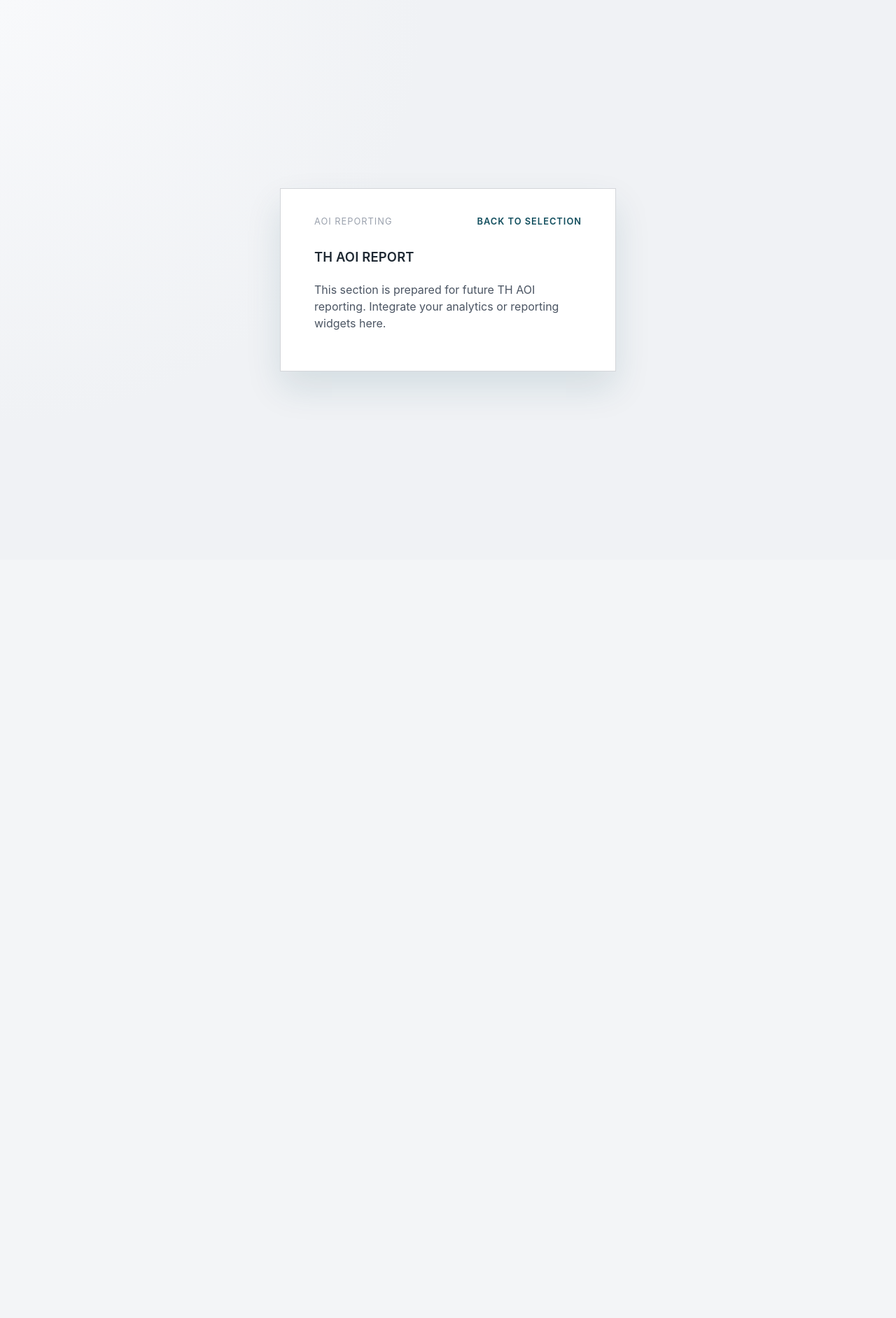
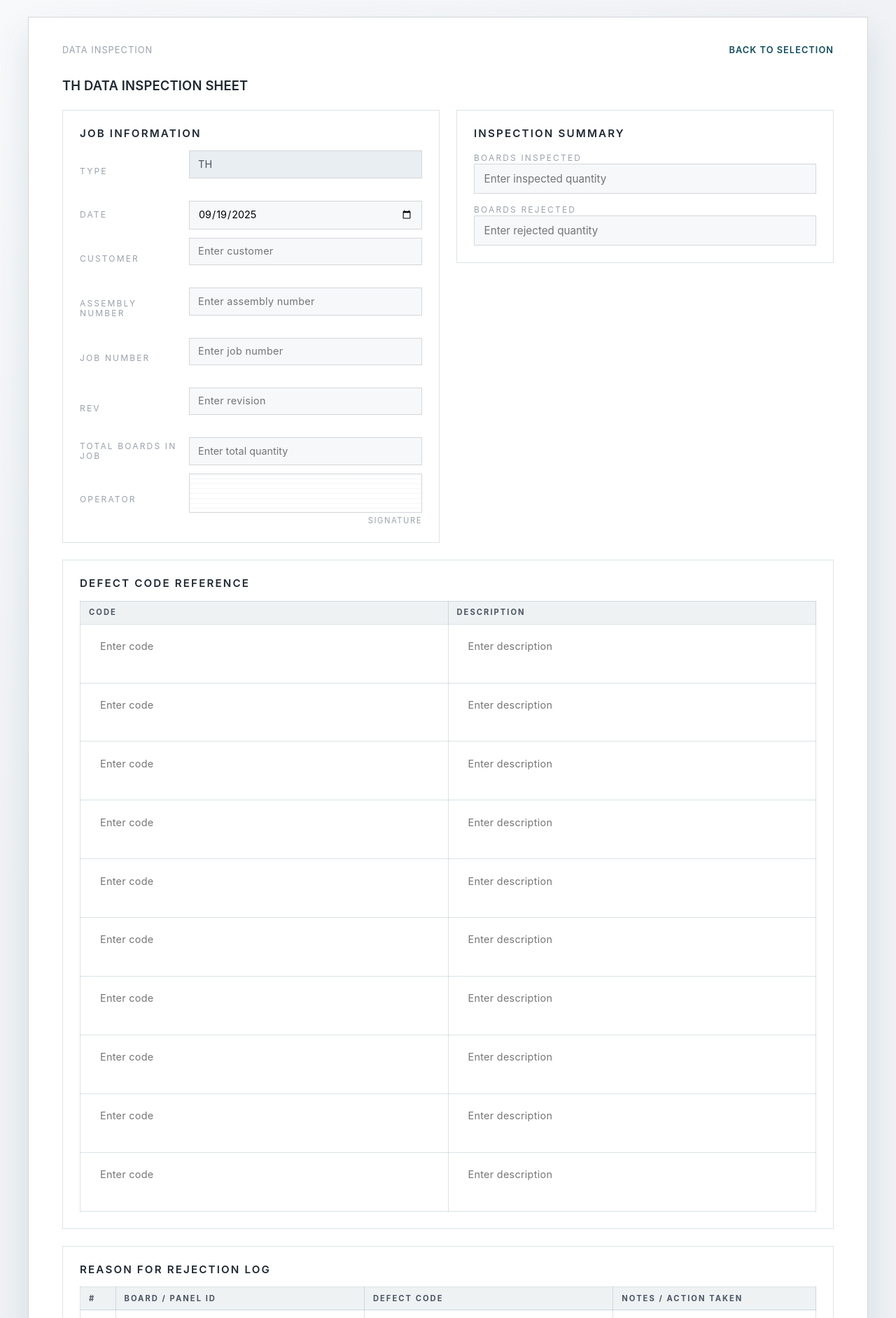
Before and after one commit to ThomasSchwartz18/reporting_software, a Flask app: page /reports/aoi/th in a window 1280 px wide. Shown: the top 1884 px of the page at 70% size. Before the commit the page ends 567 px from the top, so only its background shows below. Run offline with Flask 3, Linux system fonts and the light colour scheme; the visitor is signed in with stand-in values (Sample User, id 1).

Commit message:
Create unified data inspection sheet layout

```diff
--- a/app/routes/auth.py
+++ b/app/routes/auth.py
@@ -2,6 +2,7 @@
 from __future__ import annotations
 
 from collections.abc import Iterable
+from datetime import date
 from typing import Any
 
 from flask import (
@@ -101,7 +102,15 @@ def report_aoi_smt() -> Any:
     if user is None:
         return redirect(url_for("auth.login"))
 
-    return render_template("auth/report_aoi_smt.html", user=user)
+    return render_template(
+        "auth/report_inspection_sheet.html",
+        user=user,
+        page_title="SMT Data Inspection Sheet",
+        report_type="SMT",
+        report_date=date.today(),
+        defect_rows=range(1, 11),
+        rejection_rows=range(1, 11),
+    )
 
 
 @auth_bp.route("/reports/aoi/th")
@@ -112,7 +121,15 @@ def report_aoi_th() -> Any:
     if user is None:
         return redirect(url_for("auth.login"))
 
-    return render_template("auth/report_aoi_th.html", user=user)
+    return render_template(
+        "auth/report_inspection_sheet.html",
+        user=user,
+        page_title="TH Data Inspection Sheet",
+        report_type="TH",
+        report_date=date.today(),
+        defect_rows=range(1, 11),
+        rejection_rows=range(1, 11),
+    )
 
 
 @auth_bp.route("/logout")
--- a/app/templates/auth/dashboard.html
+++ b/app/templates/auth/dashboard.html
@@ -173,8 +173,8 @@
     const backButton = document.getElementById('back-button');
 
     const reportRoutes = {
-      'SMT AOI': '{{ url_for('auth.report_aoi_smt') }}',
-      'TH AOI': '{{ url_for('auth.report_aoi_th') }}'
+      'SMT Data Inspection Sheet': '{{ url_for('auth.report_aoi_smt') }}',
+      'TH Data Inspection Sheet': '{{ url_for('auth.report_aoi_th') }}'
     };
 
     function showReportQuestion(area) {
--- a/app/templates/auth/report_aoi_th.html
+++ /dev/null
@@ -1,14 +0,0 @@
-{% extends "base.html" %}
-
-{% block title %}TH AOI Report - Reporting Software{% endblock %}
-
-{% block content %}
-  <div class="toolbar">
-    <span>AOI Reporting</span>
-    <a href="{{ url_for('auth.dashboard') }}">Back to selection</a>
-  </div>
-  <h1>TH AOI Report</h1>
-  <p>
-    This section is prepared for future TH AOI reporting. Integrate your analytics or reporting widgets here.
-  </p>
-{% endblock %}
--- /dev/null
+++ b/app/templates/auth/report_inspection_sheet.html
@@ -0,0 +1,397 @@
+{% extends "base.html" %}
+
+{% block title %}{{ page_title }} - Reporting Software{% endblock %}
+{% block body_class %}layout-flow{% endblock %}
+{% block container_class %}container--fluid{% endblock %}
+
+{% block styles %}
+  {{ super() }}
+  .inspection-sheet {
+    display: grid;
+    grid-template-columns: repeat(auto-fit, minmax(320px, 1fr));
+    gap: 1.5rem;
+  }
+
+  .sheet-card {
+    background: #ffffff;
+    border: 1px solid rgba(15, 76, 92, 0.15);
+    padding: 1.5rem;
+    display: flex;
+    flex-direction: column;
+    gap: 1rem;
+  }
+
+  .sheet-card h2 {
+    margin: 0;
+    font-size: 0.95rem;
+    letter-spacing: 0.14em;
+    text-transform: uppercase;
+  }
+
+  .info-card {
+    grid-column: span 1;
+  }
+
+  .info-grid {
+    display: grid;
+    grid-template-columns: 140px 1fr;
+    gap: 0.75rem 1rem;
+    align-items: center;
+  }
+
+  .info-grid label {
+    font-size: 0.75rem;
+    letter-spacing: 0.18em;
+    text-transform: uppercase;
+    color: var(--muted);
+  }
+
+  .info-grid input[type="text"],
+  .info-grid input[type="date"],
+  .info-grid input[type="number"] {
+    width: 100%;
+    padding: 0.65rem 0.75rem;
+    border: 1px solid var(--panel-border);
+    background: #f7f8fa;
+    font-size: 0.9rem;
+  }
+
+  .info-grid input[readonly] {
+    background: #e8eef2;
+    color: var(--text-secondary);
+  }
+
+  .info-grid input:focus {
+    outline: 2px solid rgba(15, 76, 92, 0.25);
+    background: #ffffff;
+  }
+
+  .signature-field {
+    border: 1px solid var(--panel-border);
+    height: 56px;
+    background: repeating-linear-gradient(
+      to bottom,
+      #ffffff,
+      #ffffff 6px,
+      rgba(15, 76, 92, 0.05) 6px,
+      rgba(15, 76, 92, 0.05) 7px
+    );
+    position: relative;
+  }
+
+  .signature-caption {
+    font-size: 0.7rem;
+    letter-spacing: 0.14em;
+    text-transform: uppercase;
+    color: var(--muted);
+    margin-top: 0.35rem;
+    display: block;
+    text-align: right;
+  }
+
+  .quantities-card {
+    align-self: flex-start;
+  }
+
+  .field-stack {
+    display: grid;
+    gap: 0.75rem;
+  }
+
+  .field-stack label {
+    font-size: 0.75rem;
+    letter-spacing: 0.18em;
+    text-transform: uppercase;
+    color: var(--muted);
+  }
+
+  .field-stack input {
+    width: 100%;
+    padding: 0.75rem 0.85rem;
+    border: 1px solid var(--panel-border);
+    background: #f7f8fa;
+    font-size: 0.95rem;
+  }
+
+  .field-stack input:focus {
+    outline: 2px solid rgba(15, 76, 92, 0.25);
+    background: #ffffff;
+  }
+
+  .defect-card,
+  .rejection-card {
+    grid-column: span 2;
+  }
+
+  .defect-card table,
+  .rejection-card table {
+    width: 100%;
+    border-collapse: collapse;
+    font-size: 0.9rem;
+  }
+
+  .defect-card th,
+  .defect-card td,
+  .rejection-card th,
+  .rejection-card td {
+    border: 1px solid rgba(15, 76, 92, 0.15);
+    padding: 0.6rem 0.75rem;
+  }
+
+  .defect-card th,
+  .rejection-card th {
+    text-transform: uppercase;
+    font-size: 0.7rem;
+    letter-spacing: 0.18em;
+    background: rgba(15, 76, 92, 0.07);
+    color: var(--text-secondary);
+    text-align: left;
+  }
+
+  .defect-card input[type="text"],
+  .rejection-card input[type="text"],
+  .rejection-card textarea {
+    width: 100%;
+    border: none;
+    background: transparent;
+    font-size: 0.9rem;
+    font-family: inherit;
+    resize: vertical;
+  }
+
+  .defect-card input[type="text"]:focus,
+  .rejection-card input[type="text"]:focus,
+  .rejection-card textarea:focus {
+    outline: 2px solid rgba(15, 76, 92, 0.25);
+    background: #ffffff;
+  }
+
+  .rejection-card textarea {
+    min-height: 60px;
+  }
+
+  .notes-area {
+    margin-top: 1rem;
+  }
+
+  .notes-area label {
+    display: block;
+    font-size: 0.75rem;
+    letter-spacing: 0.18em;
+    text-transform: uppercase;
+    color: var(--muted);
+    margin-bottom: 0.5rem;
+  }
+
+  .notes-area textarea {
+    width: 100%;
+    min-height: 100px;
+    border: 1px solid var(--panel-border);
+    background: #f7f8fa;
+    padding: 0.75rem 0.85rem;
+    font-size: 0.95rem;
+    resize: vertical;
+  }
+
+  .notes-area textarea:focus {
+    outline: 2px solid rgba(15, 76, 92, 0.25);
+    background: #ffffff;
+  }
+
+  @media (max-width: 1024px) {
+    .defect-card,
+    .rejection-card {
+      grid-column: span 1;
+    }
+
+    .info-grid {
+      grid-template-columns: 1fr;
+    }
+
+    .info-grid label {
+      margin-bottom: 0.15rem;
+    }
+  }
+{% endblock %}
+
+{% block content %}
+  <div class="toolbar">
+    <span>Data Inspection</span>
+    <a href="{{ url_for('auth.dashboard') }}">Back to selection</a>
+  </div>
+  <h1>{{ page_title }}</h1>
+
+  <div class="inspection-sheet">
+    <section class="sheet-card info-card">
+      <h2>Job Information</h2>
+      <div class="info-grid">
+        <label for="report-type">Type</label>
+        <input
+          id="report-type"
+          name="report_type"
+          type="text"
+          value="{{ report_type }}"
+          readonly
+        />
+
+        <label for="report-date">Date</label>
+        <input
+          id="report-date"
+          name="report_date"
+          type="date"
+          value="{{ report_date.isoformat() }}"
+        />
+
+        <label for="customer">Customer</label>
+        <input id="customer" name="customer" type="text" placeholder="Enter customer" />
+
+        <label for="assembly-number">Assembly Number</label>
+        <input
+          id="assembly-number"
+          name="assembly_number"
+          type="text"
+          placeholder="Enter assembly number"
+        />
+
+        <label for="job-number">Job Number</label>
+        <input
+          id="job-number"
+          name="job_number"
+          type="text"
+          placeholder="Enter job number"
+        />
+
+        <label for="revision">Rev</label>
+        <input id="revision" name="revision" type="text" placeholder="Enter revision" />
+
+        <label for="total-boards">Total Boards in Job</label>
+        <input
+          id="total-boards"
+          name="total_boards"
+          type="number"
+          min="0"
+          placeholder="Enter total quantity"
+        />
+
+        <label for="operator-signature">Operator</label>
+        <div>
+          <div class="signature-field" id="operator-signature" aria-label="Operator signature"></div>
+          <span class="signature-caption">Signature</span>
+        </div>
+      </div>
+    </section>
+
+    <section class="sheet-card quantities-card">
+      <h2>Inspection Summary</h2>
+      <div class="field-stack">
+        <div>
+          <label for="inspected-qty">Boards Inspected</label>
+          <input
+            id="inspected-qty"
+            name="inspected_qty"
+            type="number"
+            min="0"
+            placeholder="Enter inspected quantity"
+          />
+        </div>
+        <div>
+          <label for="rejected-qty">Boards Rejected</label>
+          <input
+            id="rejected-qty"
+            name="rejected_qty"
+            type="number"
+            min="0"
+            placeholder="Enter rejected quantity"
+          />
+        </div>
+      </div>
+    </section>
+
+    <section class="sheet-card defect-card">
+      <h2>Defect Code Reference</h2>
+      <table>
+        <thead>
+          <tr>
+            <th scope="col">Code</th>
+            <th scope="col">Description</th>
+          </tr>
+        </thead>
+        <tbody>
+          {% for row in defect_rows %}
+            <tr>
+              <td>
+                <input
+                  type="text"
+                  name="defect_code_{{ row }}"
+                  aria-label="Defect code {{ row }}"
+                  placeholder="Enter code"
+                />
+              </td>
+              <td>
+                <input
+                  type="text"
+                  name="defect_description_{{ row }}"
+                  aria-label="Defect description {{ row }}"
+                  placeholder="Enter description"
+                />
+              </td>
+            </tr>
+          {% endfor %}
+        </tbody>
+      </table>
+    </section>
+
+    <section class="sheet-card rejection-card">
+      <h2>Reason for Rejection Log</h2>
+      <table>
+        <thead>
+          <tr>
+            <th scope="col">#</th>
+            <th scope="col">Board / Panel ID</th>
+            <th scope="col">Defect Code</th>
+            <th scope="col">Notes / Action Taken</th>
+          </tr>
+        </thead>
+        <tbody>
+          {% for row in rejection_rows %}
+            <tr>
+              <td>{{ row }}</td>
+              <td>
+                <input
+                  type="text"
+                  name="rejection_board_{{ row }}"
+                  aria-label="Board or panel identifier for row {{ row }}"
+                  placeholder="Enter identifier"
+                />
+              </td>
+              <td>
+                <input
+                  type="text"
+                  name="rejection_defect_code_{{ row }}"
+                  aria-label="Defect code for row {{ row }}"
+                  placeholder="Reference code"
+                />
+              </td>
+              <td>
+                <textarea
+                  name="rejection_notes_{{ row }}"
+                  aria-label="Notes for row {{ row }}"
+                  placeholder="Document findings, disposition, or follow-up actions"
+                ></textarea>
+              </td>
+            </tr>
+          {% endfor %}
+        </tbody>
+      </table>
+
+      <div class="notes-area">
+        <label for="general-notes">Additional Notes</label>
+        <textarea
+          id="general-notes"
+          name="general_notes"
+          placeholder="Capture any process notes, shift hand-offs, or follow-up requirements"
+        ></textarea>
+      </div>
+    </section>
+  </div>
+{% endblock %}
```
Also changed, not shown: app/templates/auth/report_aoi_smt.html (deleted, +0 -14 lines).
